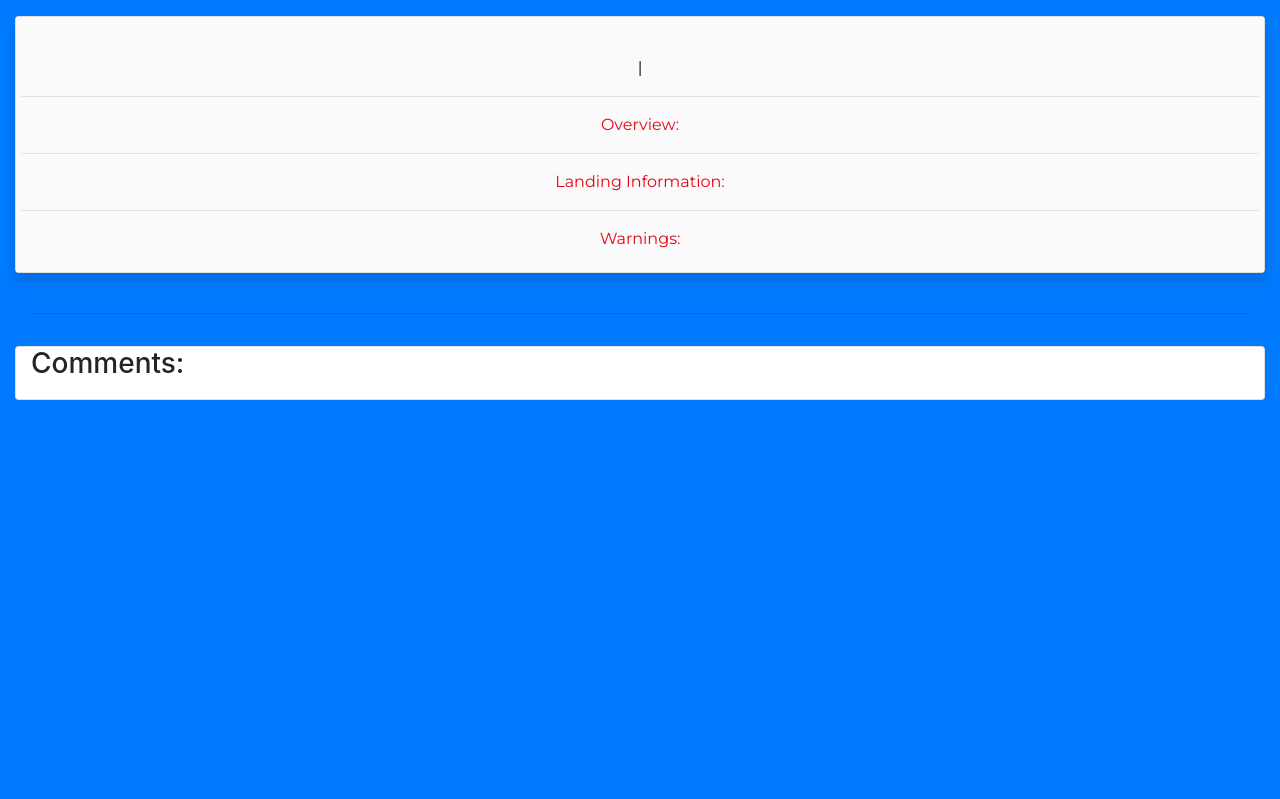
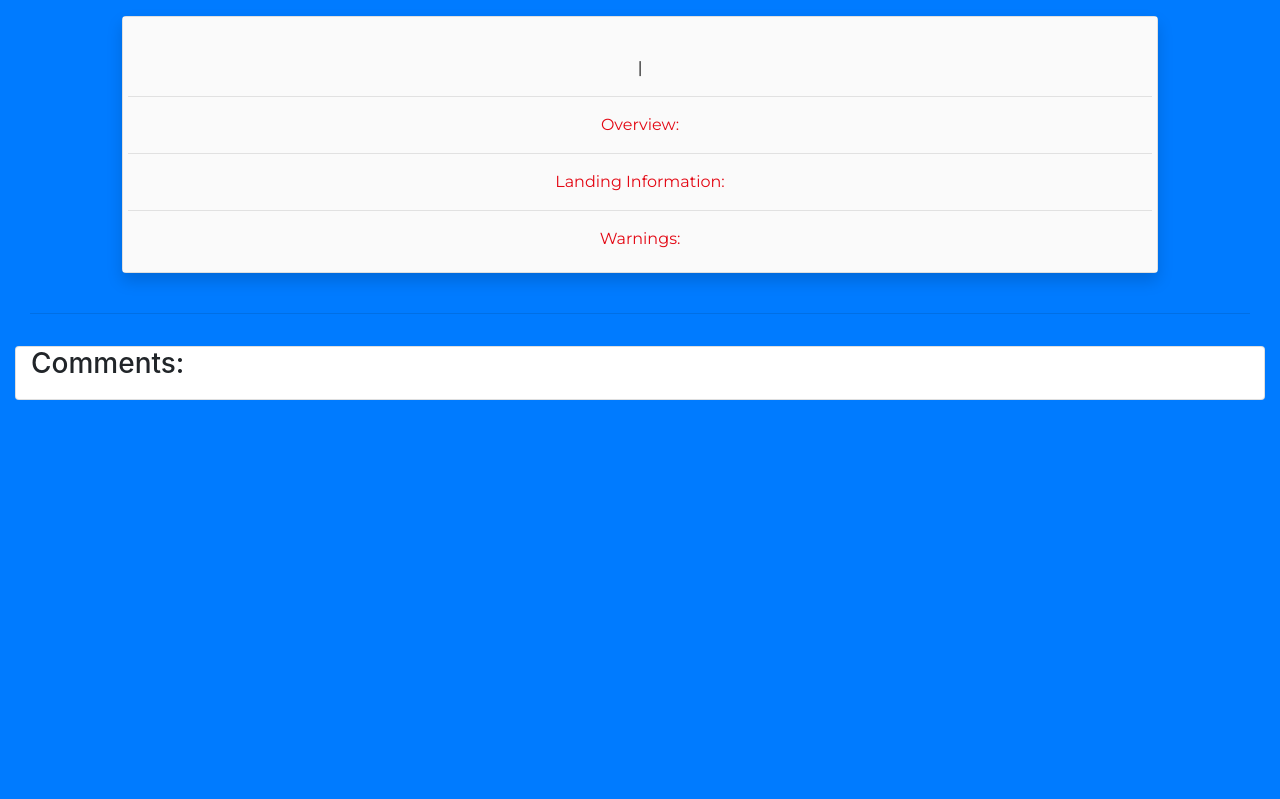
Before and after one commit to mmcin/CI-PP4, a Django app: template templates/site_detail.html in a window 1280 px wide. Shown: the part 71-870 px from the top of the page. Run offline with Django 4.2, Linux system fonts and the light colour scheme; the template is opened without the code that fills it, so the values that code supplies are empty; some libraries are stand-ins or nearby versions.

Commit message:
Adds margin and centers site cards

```diff
--- a/FlyingSitesAPI/settings.py
+++ b/FlyingSitesAPI/settings.py
@@ -6,7 +6,7 @@ if os.path.isfile('env.py'):
 BASE_DIR = Path(__file__).resolve().parent.parent
 TEMPLATES_DIR = os.path.join(BASE_DIR, 'templates')
 SECRET_KEY = os.environ.get('SECRET_KEY')
-DEBUG = False
+DEBUG = True
 CRISPY_TEMPLATE_PACK = 'bootstrap4'
 ALLOWED_HOSTS = ['hillbox-pp4.herokuapp.com', '127.0.0.1']
 SITE_ID = 1
--- a/templates/site_detail.html
+++ b/templates/site_detail.html
@@ -6,7 +6,7 @@
     <div class="row">
 
         <!-- site details column -->
-        <div class="col-12 mt-3 left">
+        <div class="col-10 ml-auto mr-auto mt-3 left">
             <div class="row">
                 <div class="col-md-12" id="site-card">
                     <div class="card shadow mb-4">
```
